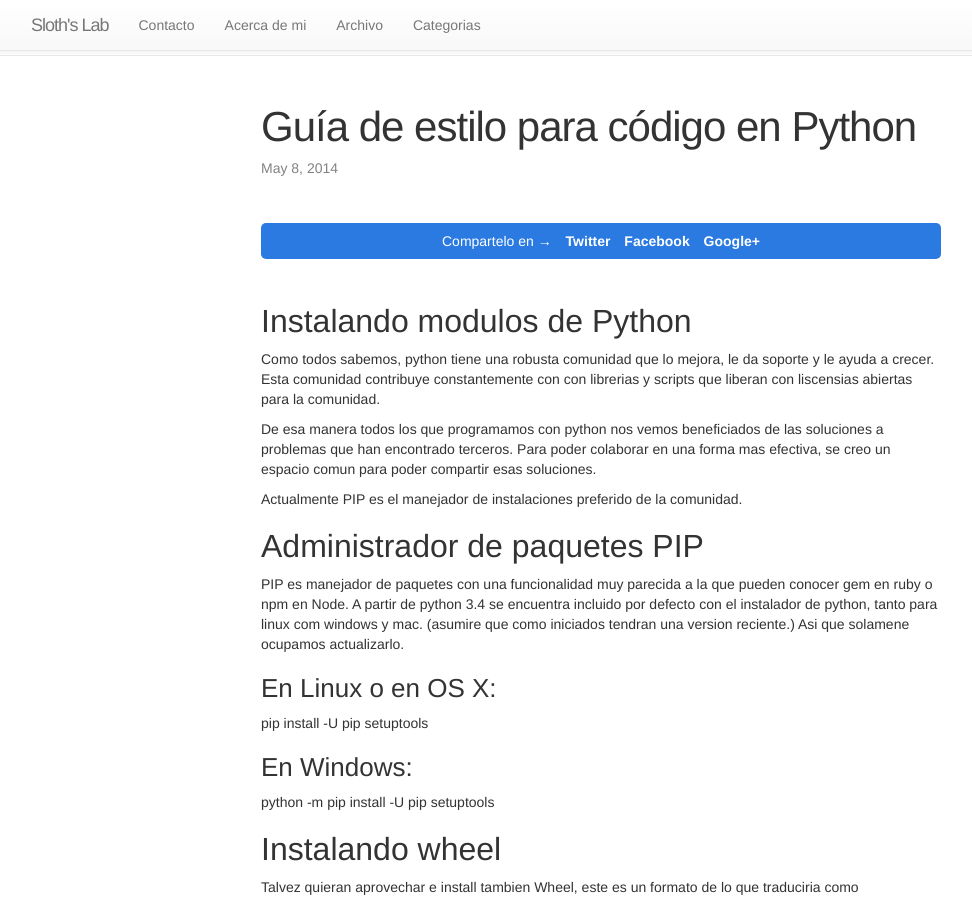
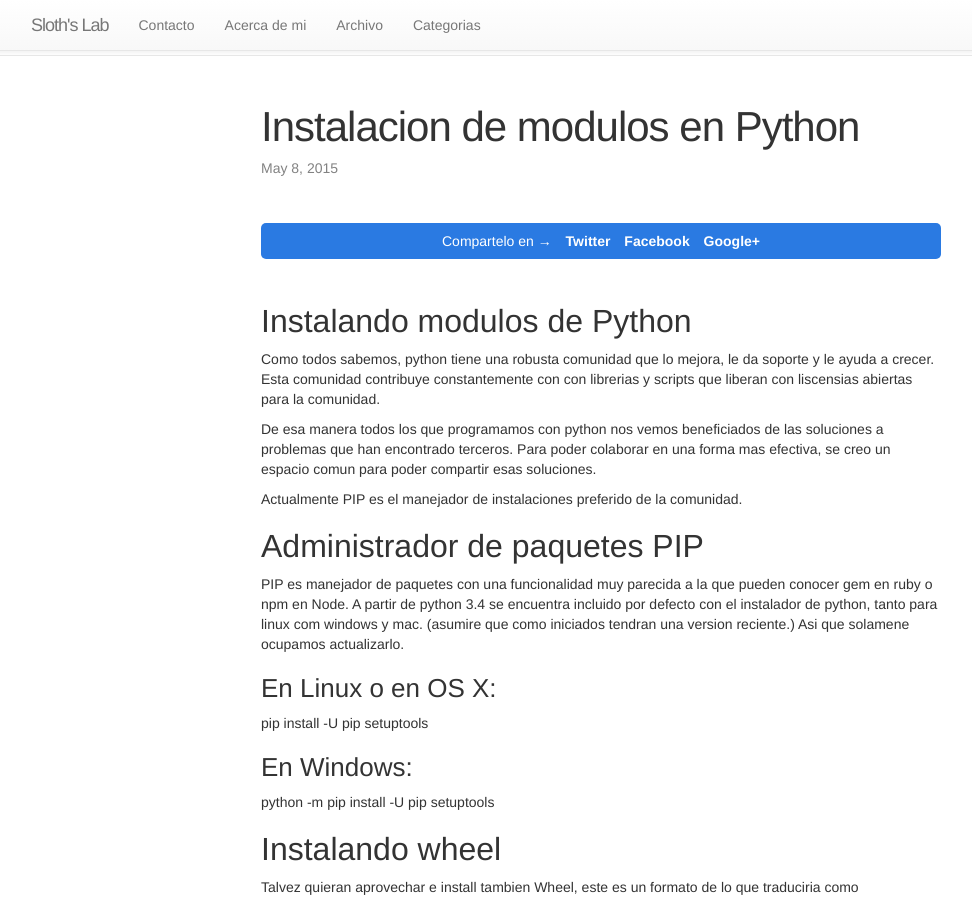
Before and after one commit to asomarribasd/asomarribasd.github.io, a Jekyll site: the page built from _posts/2015-03-08-administrador-paquetes-python.markdown, in a window 1280 px wide and 900 px high. Shown: the whole window, without its empty margins (39-1011 px from the left). Built offline with Jekyll 4.4.1, drawn with Linux system fonts in a browser that asks for light colours; nearby versions of some CDN libraries; comment, search, counter and statistics services are not loaded.

Commit message:
Titulo incorrecto actualizado.

```diff
--- a/_posts/2015-03-08-administrador-paquetes-python.markdown
+++ b/_posts/2015-03-08-administrador-paquetes-python.markdown
@@ -1,7 +1,7 @@
 ---
 layout: post
-title:  "Guía de estilo para código en Python"
-date:   2014-05-08 19:56:14
+title:  "Instalacion de modulos en Python"
+date:   2015-05-08 19:56:14
 categories: [standards, python]
 tags: [standards, python]
 ---
```
